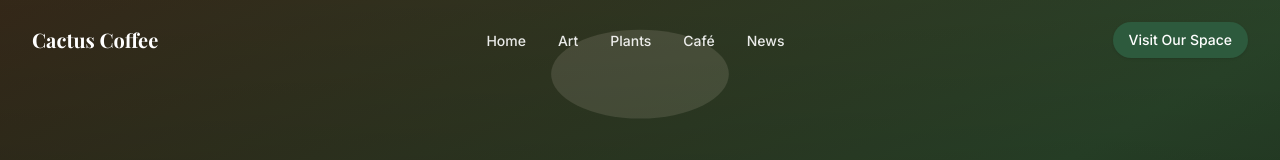
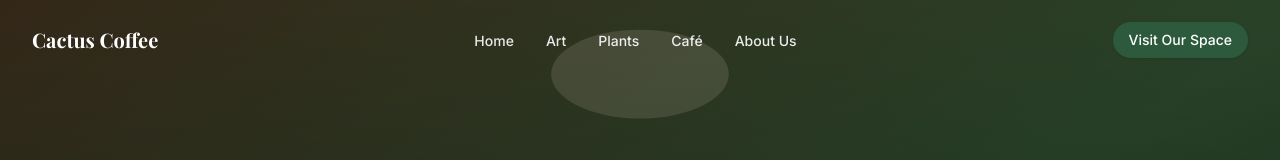
Before and after one commit to zoonfeedback-lab/cactus-coffee, a Next.js app: page / in a window 1280 px wide. Shown: the top 160 px of the page. Built offline with nearby package versions, Linux system fonts and the light colour scheme; a web font is replaced by a local one.

Commit message:
changes news to about in navbar

```diff
--- a/src/components/layout/Navbar.tsx
+++ b/src/components/layout/Navbar.tsx
@@ -11,7 +11,7 @@ const navLinks = [
     { label: 'Art', href: '/art' },
     { label: 'Plants', href: '/plants' },
     { label: 'Café', href: '/cafe' },
-    { label: 'News', href: '/news' },
+    { label: 'About Us', href: '/about' },
 ] as const;
 
 export default function Navbar() {
```
